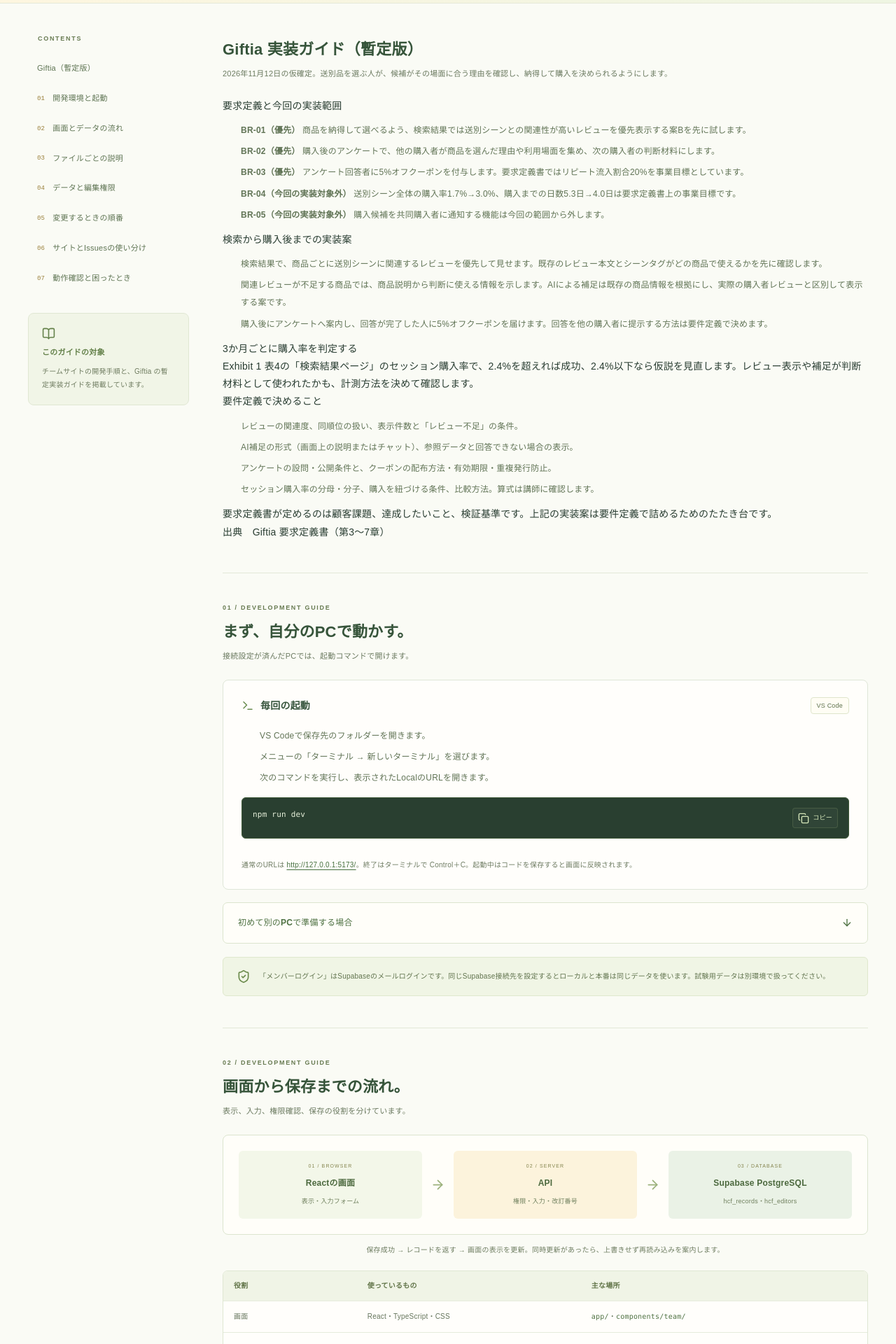
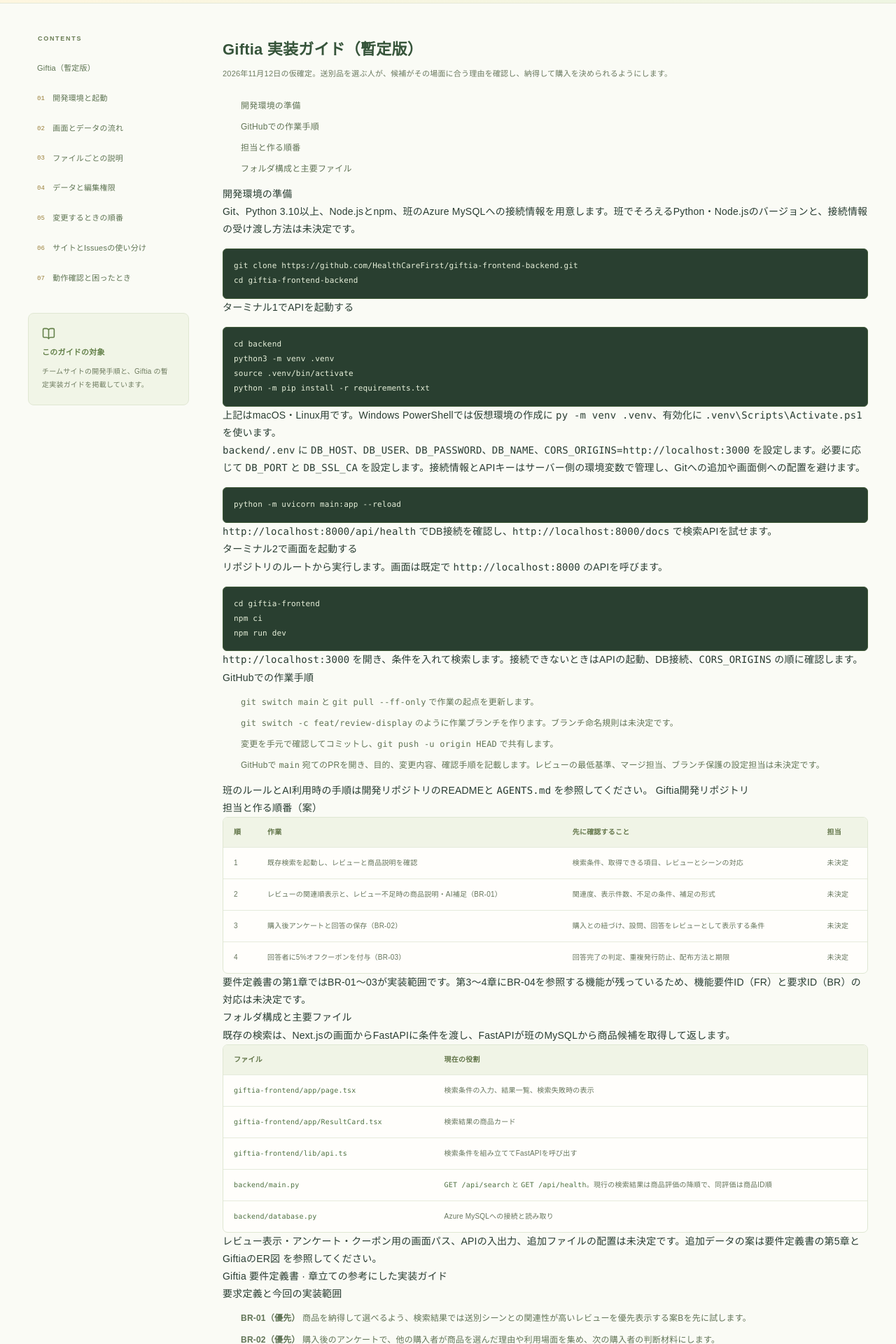
Before and after one commit to nomuryo7159/HCF_teamsite, a Next.js app: page /guide in a window 1280 px wide. Shown: the part 440-2360 px from the top of the page at 70% size. Built offline with nearby package versions, Linux system fonts and the light colour scheme.

Commit message:
docs: expand Giftia development guide (#24)

```diff
--- /dev/null
+++ b/app/guide/giftia-development.tsx
@@ -0,0 +1,80 @@
+import Link from 'next/link';
+
+const developmentSections = [
+  ['giftia-setup', '開発環境の準備'],
+  ['giftia-github', 'GitHubでの作業手順'],
+  ['giftia-order', '担当と作る順番'],
+  ['giftia-files', 'フォルダ構成と主要ファイル'],
+] as const;
+
+export default function GiftiaDevelopment() {
+  return (
+    <>
+      <nav aria-label="Giftia開発手順の目次">
+        <ul className="guide-numbered">
+          {developmentSections.map(([id, title]) => <li key={id}><a href={`#${id}`}>{title}</a></li>)}
+        </ul>
+      </nav>
+
+      <h3 id="giftia-setup">開発環境の準備</h3>
+      <p>Git、Python 3.10以上、Node.jsとnpm、班のAzure MySQLへの接続情報を用意します。班でそろえるPython・Node.jsのバージョンと、接続情報の受け渡し方法は未決定です。</p>
+      <div className="guide-command"><pre><code>{`git clone https://github.com/HealthCareFirst/giftia-frontend-backend.git
+cd giftia-frontend-backend`}</code></pre></div>
+      <h4>ターミナル1でAPIを起動する</h4>
+      <div className="guide-command"><pre><code>{`cd backend
+python3 -m venv .venv
+source .venv/bin/activate
+python -m pip install -r requirements.txt`}</code></pre></div>
+      <p>上記はmacOS・Linux用です。Windows PowerShellでは仮想環境の作成に <code>py -m venv .venv</code>、有効化に <code>{'.venv\\Scripts\\Activate.ps1'}</code> を使います。</p>
+      <p><code>backend/.env</code> に <code>DB_HOST</code>、<code>DB_USER</code>、<code>DB_PASSWORD</code>、<code>DB_NAME</code>、<code>CORS_ORIGINS=http://localhost:3000</code> を設定します。必要に応じて <code>DB_PORT</code> と <code>DB_SSL_CA</code> を設定します。接続情報とAPIキーはサーバー側の環境変数で管理し、Gitへの追加や画面側への配置を避けます。</p>
+      <div className="guide-command"><pre><code>python -m uvicorn main:app --reload</code></pre></div>
+      <p><code>http://localhost:8000/api/health</code> でDB接続を確認し、<code>http://localhost:8000/docs</code> で検索APIを試せます。</p>
+      <h4>ターミナル2で画面を起動する</h4>
+      <p>リポジトリのルートから実行します。画面は既定で <code>http://localhost:8000</code> のAPIを呼びます。</p>
+      <div className="guide-command"><pre><code>{`cd giftia-frontend
+npm ci
+npm run dev`}</code></pre></div>
+      <p><code>http://localhost:3000</code> を開き、条件を入れて検索します。接続できないときはAPIの起動、DB接続、<code>CORS_ORIGINS</code> の順に確認します。</p>
+
+      <h3 id="giftia-github">GitHubでの作業手順</h3>
+      <ol className="guide-numbered">
+        <li><code>git switch main</code> と <code>git pull --ff-only</code> で作業の起点を更新します。</li>
+        <li><code>git switch -c feat/review-display</code> のように作業ブランチを作ります。ブランチ命名規則は未決定です。</li>
+        <li>変更を手元で確認してコミットし、<code>git push -u origin HEAD</code> で共有します。</li>
+        <li>GitHubで <code>main</code> 宛てのPRを開き、目的、変更内容、確認手順を記載します。レビューの最低基準、マージ担当、ブランチ保護の設定担当は未決定です。</li>
+      </ol>
+      <p>班のルールとAI利用時の手順は開発リポジトリのREADMEと <code>AGENTS.md</code> を参照してください。 <a href="https://github.com/HealthCareFirst/giftia-frontend-backend">Giftia開発リポジトリ</a></p>
+
+      <h3 id="giftia-order">担当と作る順番（案）</h3>
+      <div className="guide-table-wrap">
+        <table className="guide-table">
+          <thead><tr><th scope="col">順</th><th scope="col">作業</th><th scope="col">先に確認すること</th><th scope="col">担当</th></tr></thead>
+          <tbody>
+            <tr><td>1</td><td>既存検索を起動し、レビューと商品説明を確認</td><td>検索条件、取得できる項目、レビューとシーンの対応</td><td>未決定</td></tr>
+            <tr><td>2</td><td>レビューの関連順表示と、レビュー不足時の商品説明・AI補足（BR-01）</td><td>関連度、表示件数、不足の条件、補足の形式</td><td>未決定</td></tr>
+            <tr><td>3</td><td>購入後アンケートと回答の保存（BR-02）</td><td>購入との紐づけ、設問、回答をレビューとして表示する条件</td><td>未決定</td></tr>
+            <tr><td>4</td><td>回答者に5%オフクーポンを付与（BR-03）</td><td>回答完了の判定、重複発行防止、配布方法と期限</td><td>未決定</td></tr>
+          </tbody>
+        </table>
+      </div>
+      <p>要件定義書の第1章ではBR-01〜03が実装範囲です。第3〜4章にBR-04を参照する機能が残っているため、機能要件ID（FR）と要求ID（BR）の対応は未決定です。</p>
+
+      <h3 id="giftia-files">フォルダ構成と主要ファイル</h3>
+      <p>既存の検索は、Next.jsの画面からFastAPIに条件を渡し、FastAPIが班のMySQLから商品候補を取得して返します。</p>
+      <div className="guide-table-wrap">
+        <table className="guide-table">
+          <thead><tr><th scope="col">ファイル</th><th scope="col">現在の役割</th></tr></thead>
+          <tbody>
+            <tr><td><code>giftia-frontend/app/page.tsx</code></td><td>検索条件の入力、結果一覧、検索失敗時の表示</td></tr>
+            <tr><td><code>giftia-frontend/app/ResultCard.tsx</code></td><td>検索結果の商品カード</td></tr>
+            <tr><td><code>giftia-frontend/lib/api.ts</code></td><td>検索条件を組み立ててFastAPIを呼び出す</td></tr>
+            <tr><td><code>backend/main.py</code></td><td><code>GET /api/search</code> と <code>GET /api/health</code>。現行の検索結果は商品評価の降順で、同評価は商品ID順</td></tr>
+            <tr><td><code>backend/database.py</code></td><td>Azure MySQLへの接続と読み取り</td></tr>
+          </tbody>
+        </table>
+      </div>
+      <p>レビュー表示・アンケート・クーポン用の画面パス、APIの入出力、追加ファイルの配置は未決定です。追加データの案は要件定義書の第5章と <Link href="/er">GiftiaのER図</Link> を参照してください。</p>
+      <p><a href="https://docs.google.com/document/d/11c8bgBn7rv1tJakj185P-9IZt4PQ-Xo-/edit">Giftia 要件定義書</a> · <a href="https://bts-tech0.netlify.app/guide.html">章立ての参考にした実装ガイド</a></p>
+    </>
+  );
+}
--- a/app/guide/giftia.tsx
+++ b/app/guide/giftia.tsx
@@ -1,3 +1,5 @@
+import GiftiaDevelopment from './giftia-development';
+
 export default function GiftiaGuide() {
   return (
     <section id="giftia" aria-labelledby="giftia-title">
@@ -5,6 +7,8 @@ export default function GiftiaGuide() {
         <h2 id="giftia-title">Giftia 実装ガイド（暫定版）</h2>
         <p>2026年11月12日の仮確定。送別品を選ぶ人が、候補がその場面に合う理由を確認し、納得して購入を決められるようにします。</p>
       </div>
+
+      <GiftiaDevelopment />
 
       <h3>要求定義と今回の実装範囲</h3>
       <ul className="guide-numbered">
@@ -22,6 +26,13 @@ export default function GiftiaGuide() {
         <li>購入後にアンケートへ案内し、回答が完了した人に5%オフクーポンを届けます。回答を他の購入者に提示する方法は要件定義で決めます。</li>
       </ol>
 
+      <h3>手元で確認するケース（案）</h3>
+      <ul className="guide-numbered">
+        <li>送別に関連するレビューがある商品では、そのレビューを先に読める。</li>
+        <li>関連レビューが少ない商品でも商品説明を確認でき、AIの補足と購入者のレビューを見分けられる。</li>
+        <li>アンケート回答完了後に5%オフクーポンが発行され、同じ回答の再送で重複発行されない。</li>
+      </ul>
+
       <h3>3か月ごとに購入率を判定する</h3>
       <p>Exhibit 1 表4の「検索結果ページ」のセッション購入率で、2.4%を超えれば成功、2.4%以下なら仮説を見直します。レビュー表示や補足が判断材料として使われたかも、計測方法を決めて確認します。</p>
 
```
